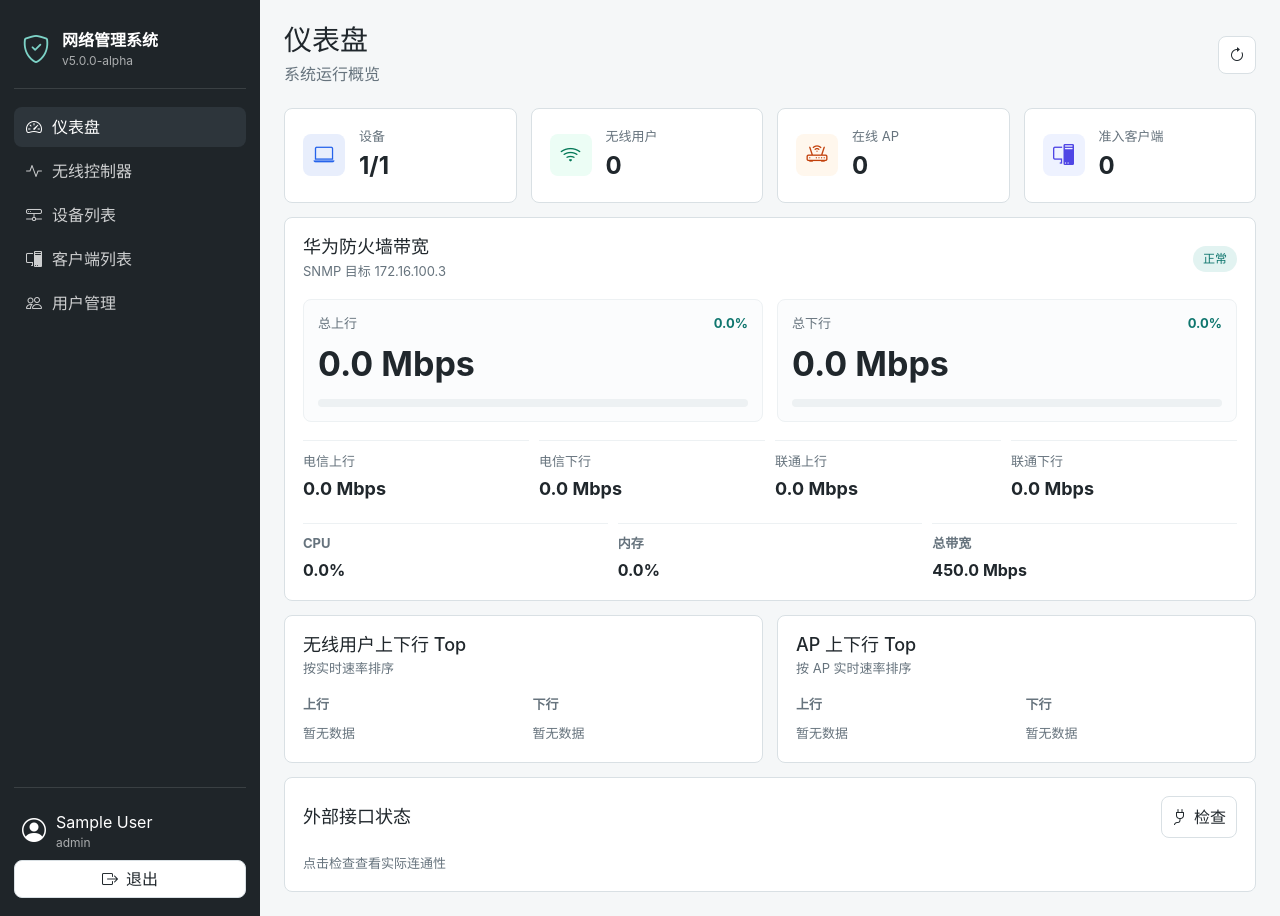
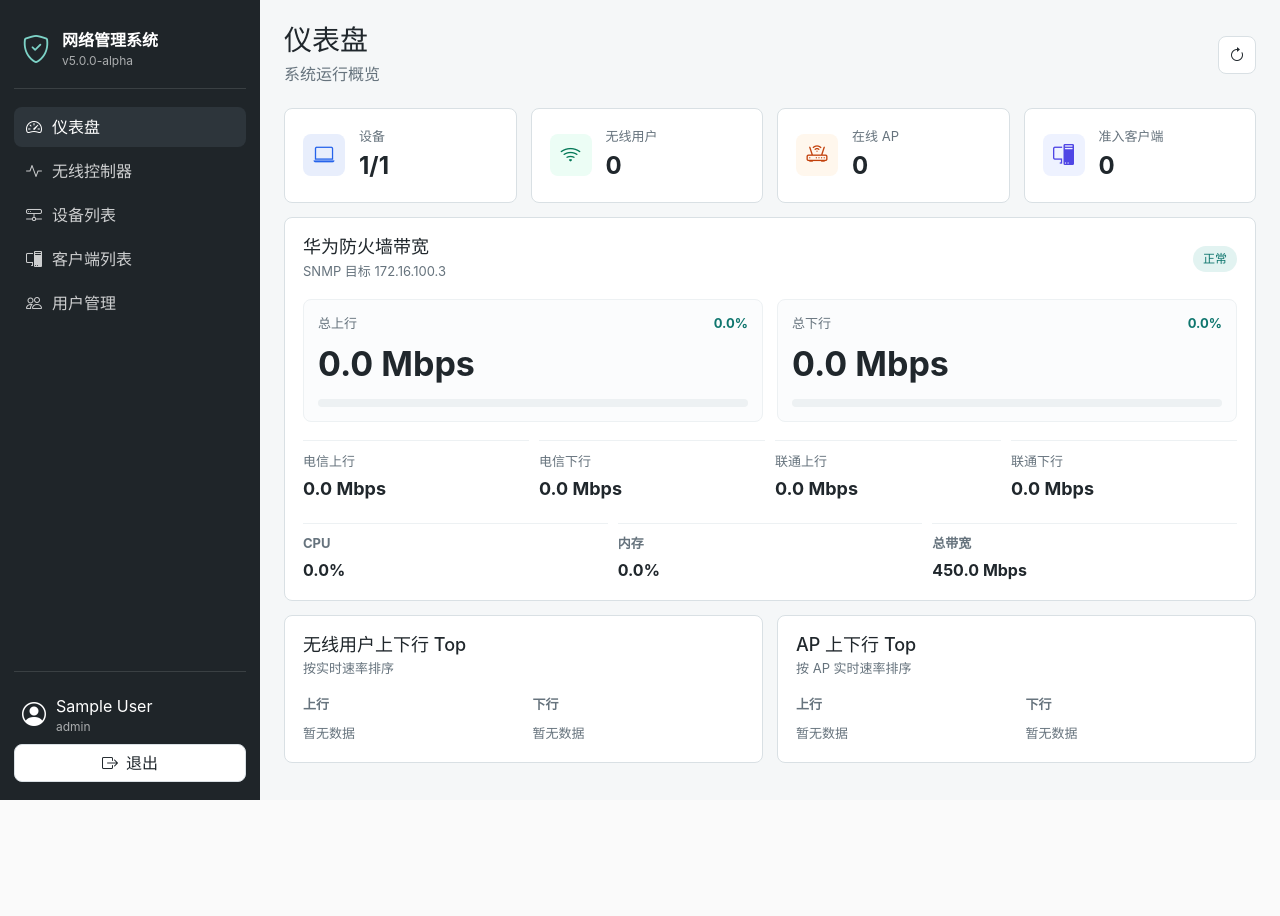
Before and after one commit to jiangcb0916/NMS, a Flask app: page / in a window 1280 px wide. After the commit the page ends 800 px from the top, so only its background shows below. Run offline with Flask 2, Linux system fonts and the light colour scheme; a user stored in the database is signed in; tables that the repository leaves empty hold one stand-in row (values such as "Sample post"); a database or web service that is not in the repository returns one stand-in record (values such as "Sample title"); data that the repository does not hold is empty; some libraries are stand-ins or nearby versions.

Commit message:
完善仪表盘

```diff
--- a/static/css/app.css
+++ b/static/css/app.css
@@ -763,42 +763,6 @@ th {
     color: var(--red);
 }
 
-.status-list {
-    display: grid;
-    gap: 10px;
-    margin-top: 14px;
-}
-
-.status-row {
-    display: grid;
-    grid-template-columns: 10px minmax(0, 1fr);
-    align-items: start;
-    gap: 10px;
-    padding: 9px 0;
-    border-top: 1px solid #edf1f3;
-}
-
-.status-dot {
-    width: 9px;
-    height: 9px;
-    margin-top: 6px;
-    border-radius: 50%;
-    background: var(--red);
-}
-
-.status-dot.ok {
-    background: var(--accent);
-}
-
-.status-dot.bad {
-    background: var(--red);
-}
-
-.status-name {
-    font-weight: 600;
-}
-
-.status-detail,
 .empty-state {
     margin-top: 2px;
     color: var(--muted);
--- a/static/js/app.js
+++ b/static/js/app.js
@@ -823,26 +823,6 @@ function exportDevices() {
     window.location.href = `/api/access-control/device-list/export${query ? `?${query}` : ''}`;
 }
 
-async function loadIntegrationStatus() {
-    const list = document.getElementById('integration-status-list');
-    list.innerHTML = '<div class="empty-state">检查中</div>';
-
-    try {
-        const services = await apiGet('/api/integrations/status');
-        list.innerHTML = services.map((service) => `
-            <div class="status-row">
-                <span class="status-dot ${service.ok ? 'ok' : 'bad'}"></span>
-                <div>
-                    <div class="status-name">${escapeHtml(service.label)}</div>
-                    <div class="status-detail">${escapeHtml(service.message)} · ${escapeHtml(service.seconds)}s</div>
-                </div>
-            </div>
-        `).join('');
-    } catch (error) {
-        list.innerHTML = `<div class="empty-state error-text">${escapeHtml(error.message)}</div>`;
-    }
-}
-
 function renderClientPager() {
     const pageText = document.getElementById('clients-page');
     const prev = document.getElementById('clients-prev');
@@ -1561,11 +1541,6 @@ document.addEventListener('DOMContentLoaded', () => {
         refreshDeviceStatusButton.addEventListener('click', refreshDeviceStatus);
     }
 
-    const checkIntegrations = document.getElementById('check-integrations');
-    if (checkIntegrations) {
-        checkIntegrations.addEventListener('click', loadIntegrationStatus);
-    }
-
     document.querySelectorAll('[data-close-modal]').forEach((button) => {
         button.addEventListener('click', () => closeModal(button.dataset.closeModal));
     });
--- a/templates/index.html
+++ b/templates/index.html
@@ -160,20 +160,6 @@
         </section>
     </section>
 
-    <section class="panel-grid single-panel-grid">
-        <section class="panel">
-            <div class="panel-header">
-                <h2>外部接口状态</h2>
-                <button class="small-button" id="check-integrations" type="button">
-                    <i class="bi bi-plug"></i>
-                    <span>检查</span>
-                </button>
-            </div>
-            <div class="status-list" id="integration-status-list">
-                <div class="empty-state">点击检查查看实际连通性</div>
-            </div>
-        </section>
-    </section>
 </section>
 
 <section class="panel users-panel app-view" id="users-panel" hidden>
```
